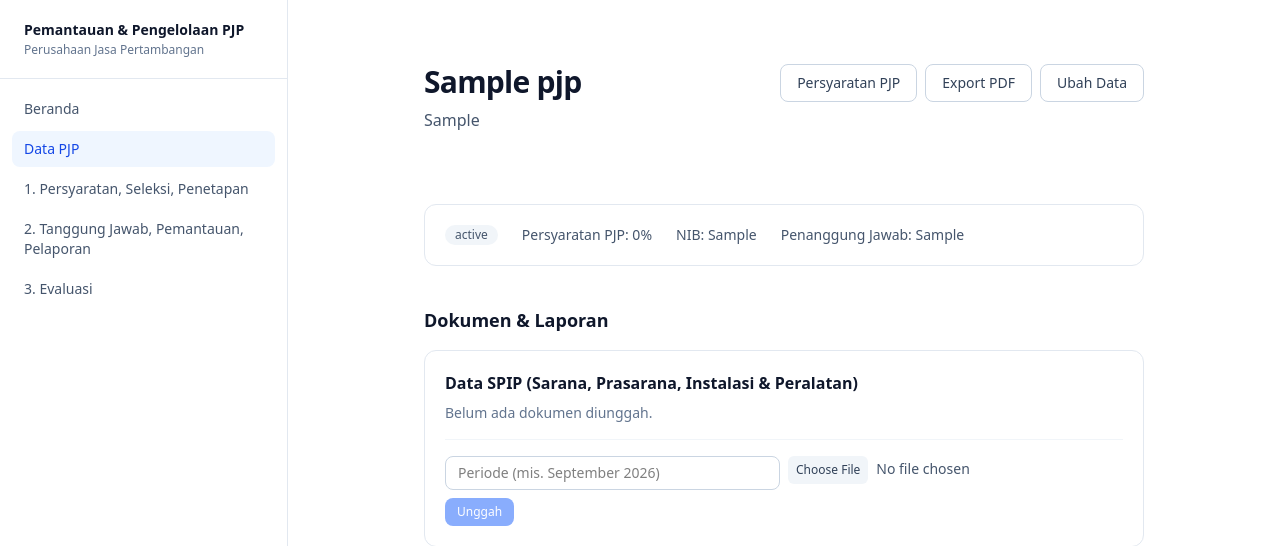
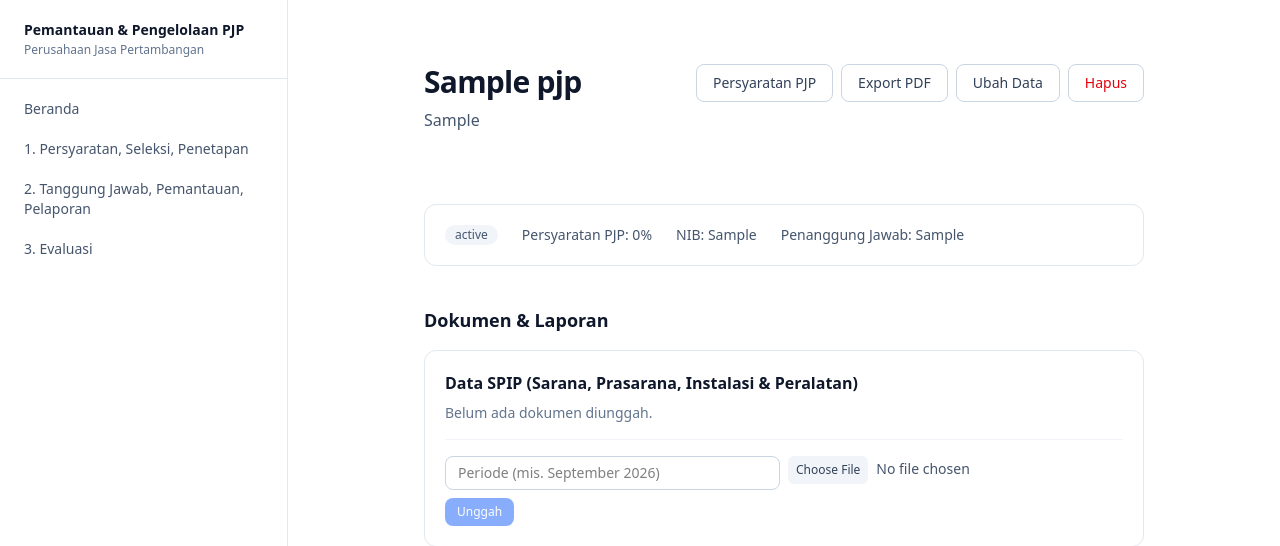
Before and after one commit to muhammadseptiadi079/pemantauan-pengelolaan-pjp, a Laravel app: page /pjp/1 in a window 1280 px wide. Shown: the top 546 px of the page. Run offline with Laravel 12, Linux system fonts and the light colour scheme; data comes from the database, SQL or seed files in the repository; tables that the repository leaves empty hold one stand-in row (values such as "Sample post"); style sheets or scripts are compiled from the project's sources; some libraries are stand-ins or nearby versions.

Commit message:
Hapus "Data PJP" dari sidebar, fokuskan alur ke 3 tahap
Alur kerja utama sekarang murni lewat menu 3 Tahap di sidebar,
sesuai kesepakatan sebelumnya yang belum sempat dieksekusi. Karena
halaman "Data PJP" (daftar gabungan semua tahap) sudah tidak ada di
navigasi, redirect setelah tambah/ubah/hapus PJP diarahkan ulang
supaya tidak "nyasar" ke halaman yang sudah tidak reachable dari
sidebar:
- Tambah PJP -> kembali ke halaman Tahap sesuai tahapan yang dipilih
- Ubah Data -> kembali ke halaman Detail PJP
- Hapus PJP -> kembali ke halaman Tahap asal PJP tersebut

Tombol "Hapus" juga dipindah ke halaman Detail PJP supaya tetap bisa
diakses tanpa lewat halaman "Data PJP" yang sudah tidak ditampilkan.

Co-Authored-By: Claude Sonnet 5 <noreply@anthropic.com>
Claude-Session: https://claude.ai/code/session_01Syg2ez9LfJ87Y3AYRZcDHP

```diff
--- a/app/Http/Controllers/PjpController.php
+++ b/app/Http/Controllers/PjpController.php
@@ -79,9 +79,9 @@ class PjpController extends Controller
     {
         $data = $this->validateData($request);
 
-        Pjp::create($data);
+        $pjp = Pjp::create($data);
 
-        return to_route('pjp.index')->with('success', 'Data PJP berhasil ditambahkan.');
+        return to_route($pjp->tahapan)->with('success', 'Data PJP berhasil ditambahkan.');
     }
 
     public function show(Pjp $pjp): Response
@@ -121,15 +121,17 @@ class PjpController extends Controller
 
         $pjp->update($data);
 
-        return to_route('pjp.index')->with('success', 'Data PJP berhasil diperbarui.');
+        return to_route('pjp.show', $pjp)->with('success', 'Data PJP berhasil diperbarui.');
     }
 
     public function destroy(Pjp $pjp): RedirectResponse
     {
+        $tahapan = $pjp->tahapan;
+
         Storage::disk('public')->deleteDirectory("pjp-laporan/{$pjp->id}");
         $pjp->delete();
 
-        return to_route('pjp.index')->with('success', 'Data PJP berhasil dihapus.');
+        return to_route($tahapan)->with('success', 'Data PJP berhasil dihapus.');
     }
 
     private function validateData(Request $request): array
--- a/resources/js/Components/Sidebar.tsx
+++ b/resources/js/Components/Sidebar.tsx
@@ -3,7 +3,6 @@ import { useState } from 'react';
 
 const navItems = [
     { href: '/', label: 'Beranda' },
-    { href: '/pjp', label: 'Data PJP' },
     {
         href: '/persyaratan-seleksi-penetapan',
         label: '1. Persyaratan, Seleksi, Penetapan',
--- a/resources/js/Pages/Pjp/Create.tsx
+++ b/resources/js/Pages/Pjp/Create.tsx
@@ -49,7 +49,7 @@ export default function Create({
                             Simpan
                         </button>
                         <Link
-                            href="/pjp"
+                            href={defaultTahapan ? `/${defaultTahapan}` : '/'}
                             className="rounded-lg border border-slate-300 px-4 py-2 text-sm font-medium text-slate-700 hover:bg-slate-50"
                         >
                             Batal
--- a/resources/js/Pages/Pjp/Edit.tsx
+++ b/resources/js/Pages/Pjp/Edit.tsx
@@ -42,7 +42,7 @@ export default function Edit({ pjp }: { pjp: Pjp }) {
                             Simpan Perubahan
                         </button>
                         <Link
-                            href="/pjp"
+                            href={`/pjp/${pjp.id}`}
                             className="rounded-lg border border-slate-300 px-4 py-2 text-sm font-medium text-slate-700 hover:bg-slate-50"
                         >
                             Batal
--- a/resources/js/Pages/Pjp/Show.tsx
+++ b/resources/js/Pages/Pjp/Show.tsx
@@ -33,10 +33,16 @@ export default function Show({
     bulanTriwulanDibuka: string;
 }) {
     const [confirmAdvance, setConfirmAdvance] = useState(false);
+    const [confirmDelete, setConfirmDelete] = useState(false);
 
     const advance = () => {
         router.post(`/pjp/${pjp.id}/advance-tahapan`, {}, { preserveScroll: true });
         setConfirmAdvance(false);
+    };
+
+    const destroy = () => {
+        router.delete(`/pjp/${pjp.id}`);
+        setConfirmDelete(false);
     };
 
     return (
@@ -69,6 +75,13 @@ export default function Show({
                         >
                             Ubah Data
                         </Link>
+                        <button
+                            type="button"
+                            onClick={() => setConfirmDelete(true)}
+                            className="rounded-lg border border-slate-300 px-4 py-2 text-sm font-medium text-red-600 hover:bg-red-50"
+                        >
+                            Hapus
+                        </button>
                     </div>
                 </div>
 
@@ -131,6 +144,14 @@ export default function Show({
                 onConfirm={advance}
                 onCancel={() => setConfirmAdvance(false)}
             />
+
+            <ConfirmDialog
+                open={confirmDelete}
+                title="Hapus Data PJP"
+                message={`Hapus data PJP "${pjp.nama_perusahaan}"? Semua dokumen, checklist, dan evaluasi terkait akan ikut terhapus. Tindakan ini tidak bisa dibatalkan.`}
+                onConfirm={destroy}
+                onCancel={() => setConfirmDelete(false)}
+            />
         </AppLayout>
     );
 }
```
